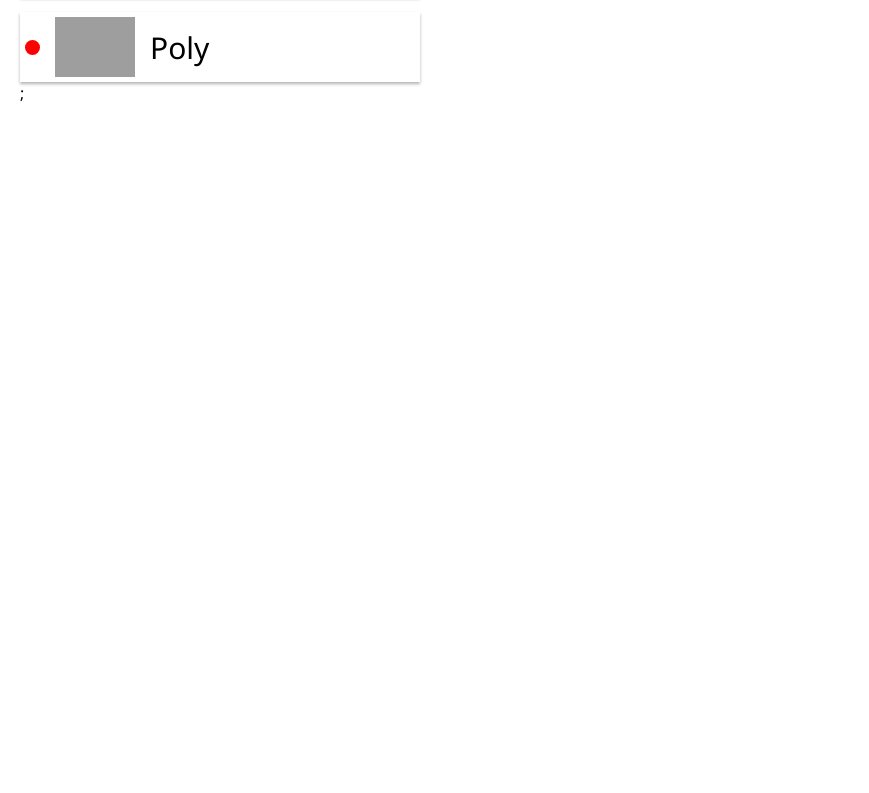
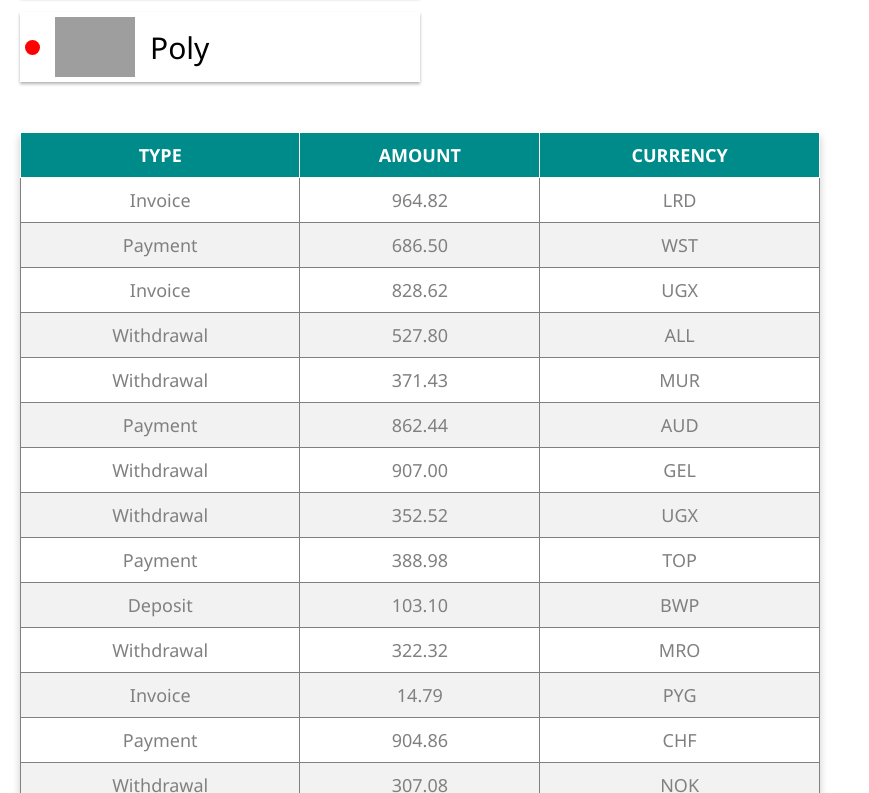
Before and after one commit to Bohdan9924/goit-react-hw-01-components, a React (Create React App) app: page / in a window 1280 px wide. Shown: the part 1047-1840 px from the top of the page, without its empty margins (0-869 px from the left). Before the commit the page ends 1171 px from the top, so only its background shows below. Built offline with nearby package versions, Linux system fonts and the light colour scheme; grey boxes are pictures that could not be loaded.

Commit message:
done transactions

```diff
--- a/src/components/App.jsx
+++ b/src/components/App.jsx
@@ -1,10 +1,12 @@
 import Profile from "./Profile/Profile"
 import Statistics from "./Statistics/Statistics"
 import FriendList from "./FriendList/FriendList"
+import TransactionHistory from "./TransactionHistory/TransactionHistory"
 
 import user from 'components/Profile/user.json'
 import stats from 'components/Statistics/data.json'
 import friends from 'components/FriendList/friends.json'
+import transactions from "components/TransactionHistory/transactions.json";
 
 
 export const App = () => {
@@ -15,7 +17,8 @@ export const App = () => {
   tag={user.tag} location={user.location}
   avatar={user.avatar} stats={user.stats} />
   <Statistics title="Upload stats" stats={stats} />
-  <FriendList friends={friends} />;
+  <FriendList friends={friends} />
+  <TransactionHistory items={transactions} />;
   </div>
   )
 };
--- /dev/null
+++ b/src/components/TransactionHistory/TransactionHistory.jsx
@@ -0,0 +1,40 @@
+import PropTypes from "prop-types"
+
+import css from "./TransactionHistory.module.css"
+
+const TransactionHistory = ({ items }) => {
+  return (
+    <table className={css.transactionHistory}>
+      <thead>
+        <tr>
+          <th>Type</th>
+          <th>Amount</th>
+          <th>Currency</th>
+        </tr>
+      </thead>
+
+      <tbody>
+        {items.map(({ id, type, amount, currency }) => (
+          <tr key={id}>
+            <td>{type}</td>
+            <td>{amount}</td>
+            <td>{currency}</td>
+          </tr>
+        ))}
+      </tbody>
+    </table>
+  )
+};
+
+TransactionHistory.propTypes = {
+  items: PropTypes.arrayOf(
+    PropTypes.shape({
+      id: PropTypes.string.isRequired,
+      type: PropTypes.string.isRequired,
+      amount: PropTypes.string.isRequired,
+      currency: PropTypes.string.isRequired
+    })
+  ).isRequired
+};
+
+export default TransactionHistory;
--- /dev/null
+++ b/src/components/TransactionHistory/TransactionHistory.module.css
@@ -0,0 +1,40 @@
+.transactionHistory {
+    margin-top: 50px;
+    width: 800px;
+    font-size: 18px;
+    text-align: center;
+    text-transform: capitalize;
+    border-collapse: collapse;
+    box-shadow: 0 4px 8px rgba(0, 0, 0, 0.2);
+}
+
+.transactionHistory tbody tr:nth-child(even) {
+    background-color: #f2f2f2;
+}
+
+.transactionHistory thead {
+    text-transform: uppercase;
+
+    background-color: darkcyan;
+    color: white;
+}
+
+.transactionHistory tbody tr td {
+    padding-top: 10px;
+    padding-bottom: 10px;
+
+    color: gray;
+}
+
+.transactionHistory thead tr th {
+    padding-top: 10px;
+    padding-bottom: 10px;
+}
+
+.transactionHistory td {
+    border: 1px solid gray;
+}
+
+.transactionHistory th {
+    border: 1px solid white;
+}
```
